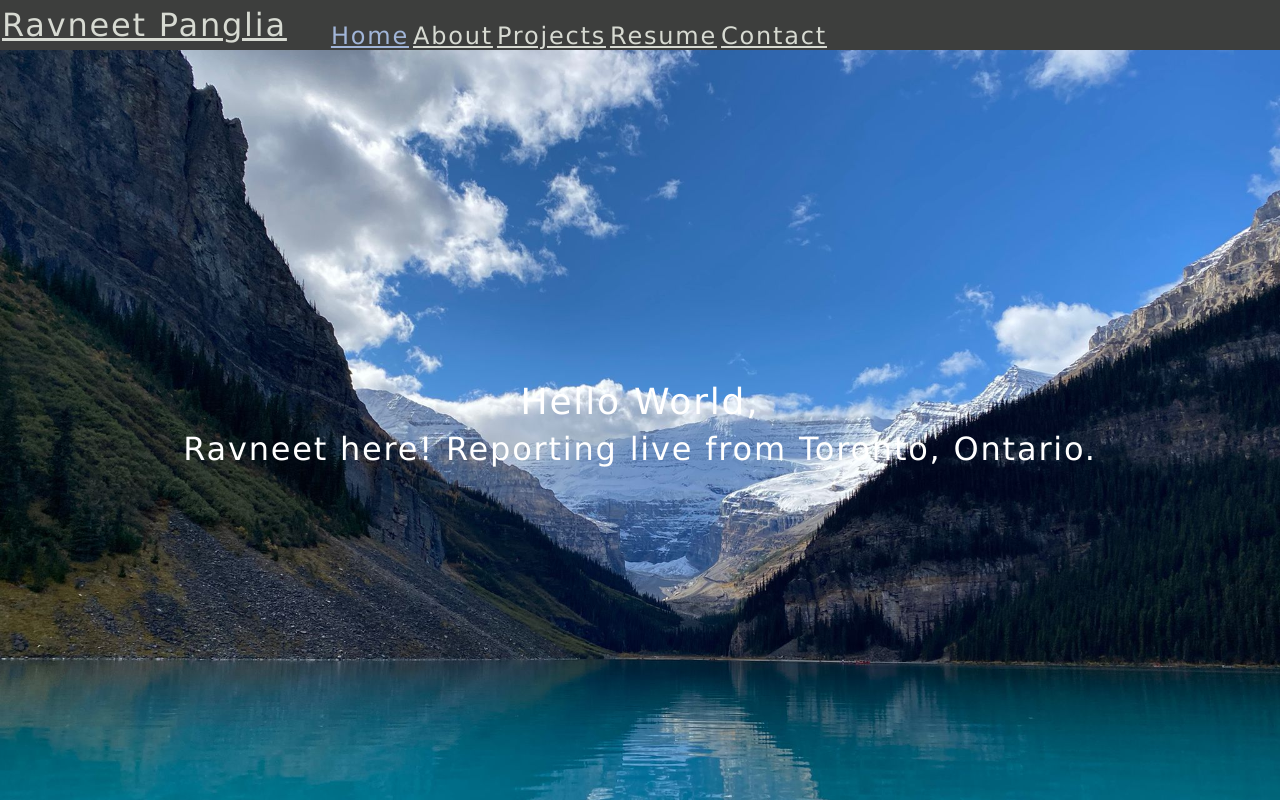
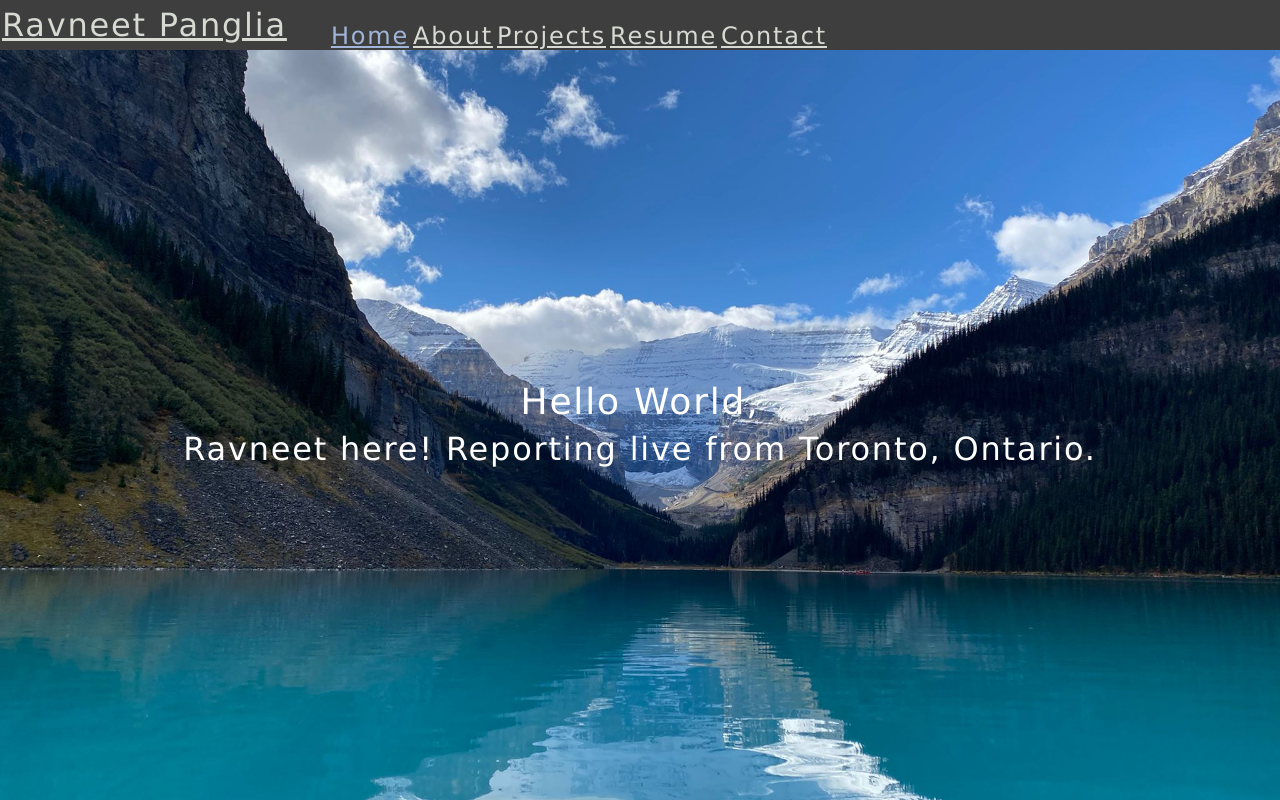
Before and after one commit to rpanglia/react-portfolio, a React (Create React App) app: page / in a window 1280 px wide. Shown: the top 800 px of the page. Built offline with nearby package versions, Linux system fonts and the light colour scheme.

Commit message:
hero height adjust

```diff
--- a/src/App.css
+++ b/src/App.css
@@ -59,7 +59,7 @@ body {
   align-items: flex-start;
   flex-wrap: wrap;
   z-index: 9999;
-  height: 1000px;
+  height: 780px;
   width: 100%;
   background-image: url('../src/assets/jumbo2.jpg');
   background-repeat: no-repeat;
@@ -149,11 +149,13 @@ footer {
   bottom: 47%;
   left: 0px;
   right: 0px;
+  /* background-color:rgba(0, 0, 0, 0.664) */
 }
 
 .flex-row {
   flex-wrap: wrap;
   display: flex;
+  /* padding-left: 10px; */
 }
 
 .flex-end {
@@ -215,7 +217,8 @@ textarea {
 .titles {
   text-align: center;
   font-family: Verdana, Geneva, Tahoma, sans-serif;
-  color: white
+  color: white;
+  text-shadow: #000000;
 }
 
 button {
@@ -420,7 +423,7 @@ input:focus {
     flex-wrap: nowrap;
     background-color: #000000;
     width: 100%;
-    padding-left: 0;
+    /* padding-left: 0; */
   }
 
   .box{
--- a/src/components/Home/index.js
+++ b/src/components/Home/index.js
@@ -4,12 +4,14 @@ function Home() {
 
     return (
         <section>
-            <div className="hero"></div>
+            <div className="hero">
+                <div className="tab-line">
+                    <h1 className="titles">Hello World,</h1>
+                    <h2 className="titles">Ravneet here! Reporting live from Toronto, Ontario.</h2>
+                </div>
+            </div>
 
-            <div className="tab-line">
-                <h1 className="titles">Hello World,</h1>
-                <h2 className="titles">Ravneet here! Reporting live from Toronto, Ontario.</h2>
-            </div>
+
         </section>
     );
 }
```
